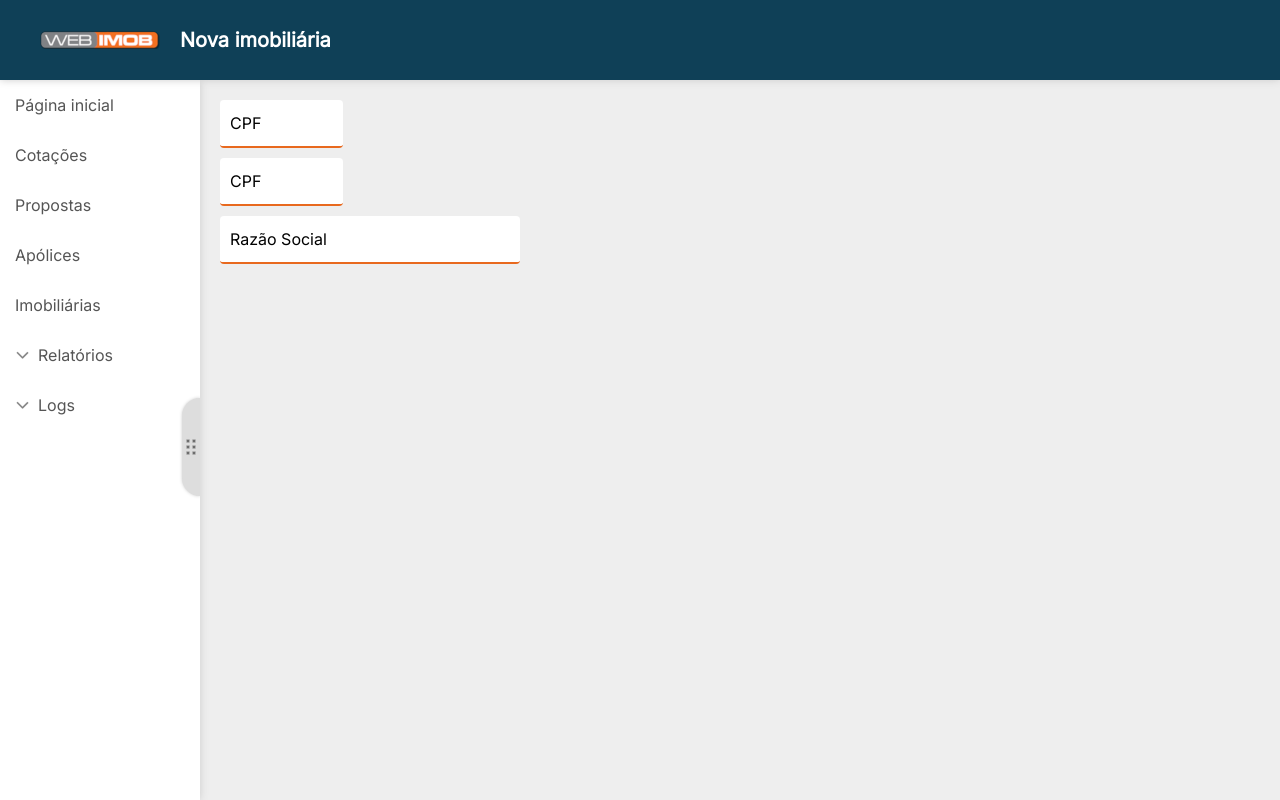
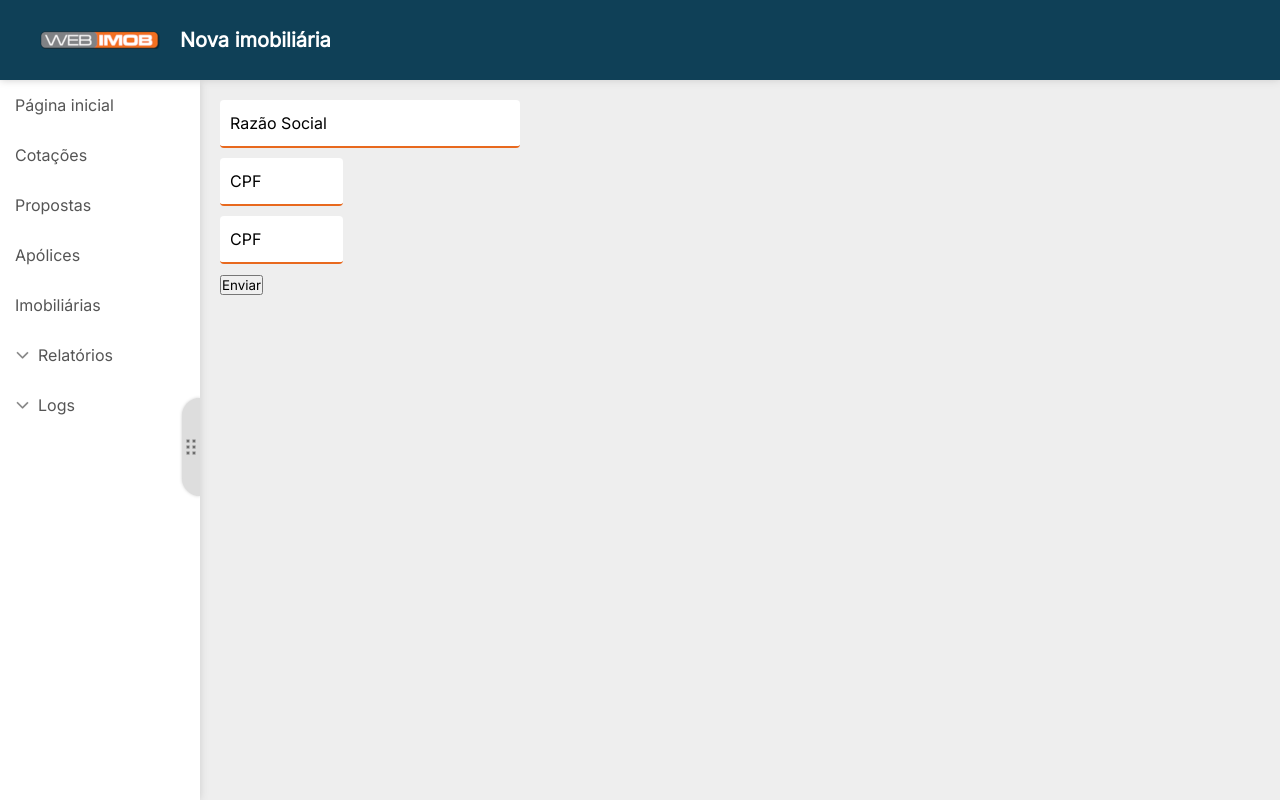
Before and after one commit to Berohlfs/Webimob, a React (Create React App) app in the folder codigo-fonte/Client/: page / in a window 1280 px wide. Built offline with nearby package versions, Linux system fonts and the light colour scheme.

Commit message:
create test form

```diff
--- a/codigo-fonte/Client/src/pages/NovaImobiliaria.js
+++ b/codigo-fonte/Client/src/pages/NovaImobiliaria.js
@@ -6,15 +6,26 @@ import InputMasked from '../assets/InputMasked'
 import InputDefault from '../assets/InputDefault'
 
 const NovaImobiliaria = (props)=> {
+    const testForm = (e)=> {
+      e.preventDefault()
+      console.log(e.target[0].value, e.target[1].value, e.target[2].value )
+    }
+
     return (
         <>
           <Header title={'Nova imobiliária'}/>
           <Menu responsiveFunction={props.responsiveFunction} responsiveState={props.responsiveState} />
           <Container responsiveState={props.responsiveState}>
+            <form onSubmit={testForm}>
 
-            <InputMasked label={'CPF'} size={123} input_name={'cpf'} input_mask={'999.999.999-99'}/>
-            <InputMasked label={'CPF'} size={123} input_name={'cpf'} input_mask={'999.999.999-99'}/>
-            <InputDefault label={'Razão Social'} size={300} input_name={'Razão Social'}/>
+              <InputDefault label={'Razão Social'} size={300} input_name={'Razão Social'}/>
+              <InputMasked label={'CPF'} size={123} input_name={'cpf'} input_mask={'999.999.999-99'}/>
+              <InputMasked label={'CPF'} size={123} input_name={'cpf'} input_mask={'999.999.999-99'}/>
+
+              <button type={'submit'} >Enviar</button>
+
+            </form>
+
 
           </Container>
         </>
```
